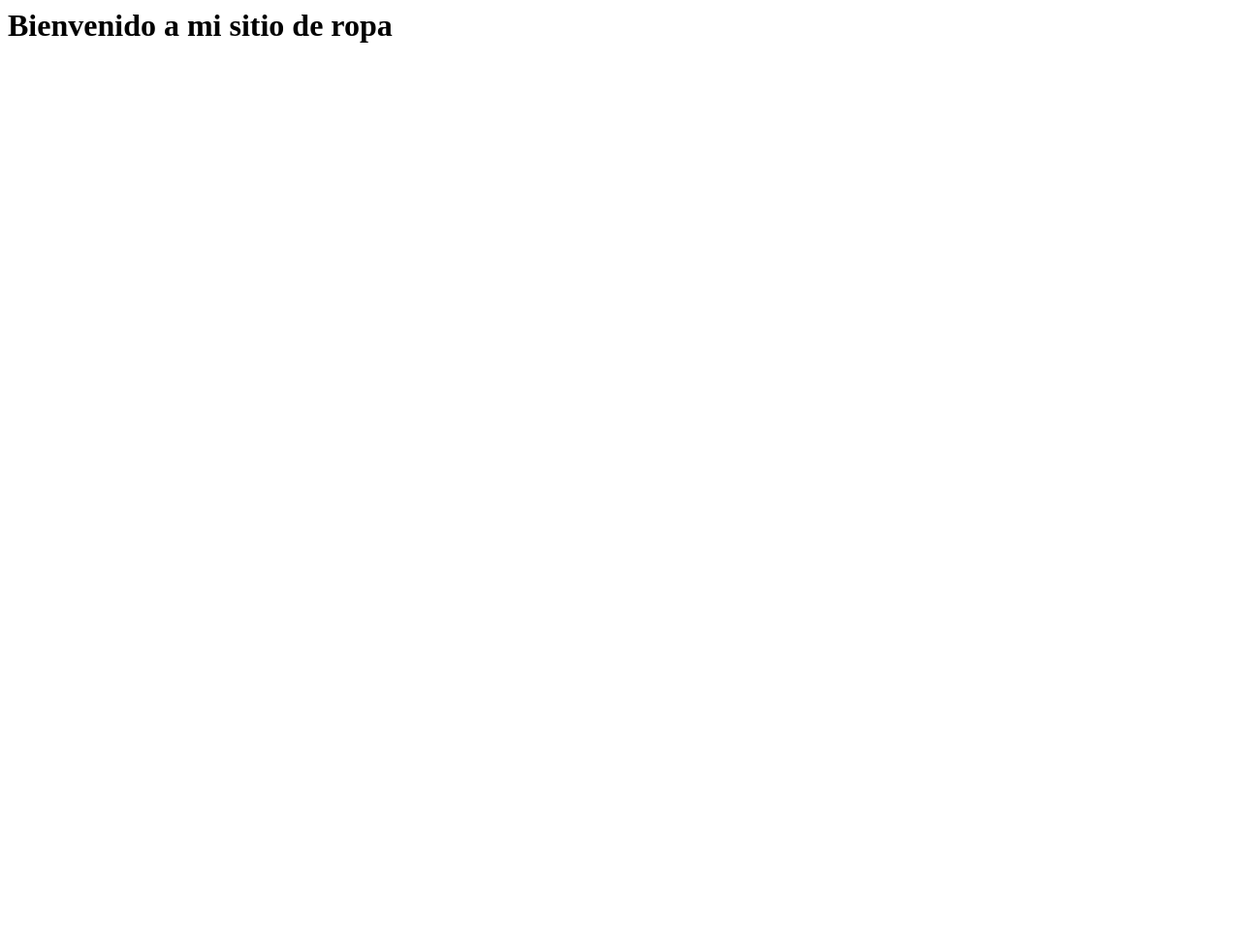
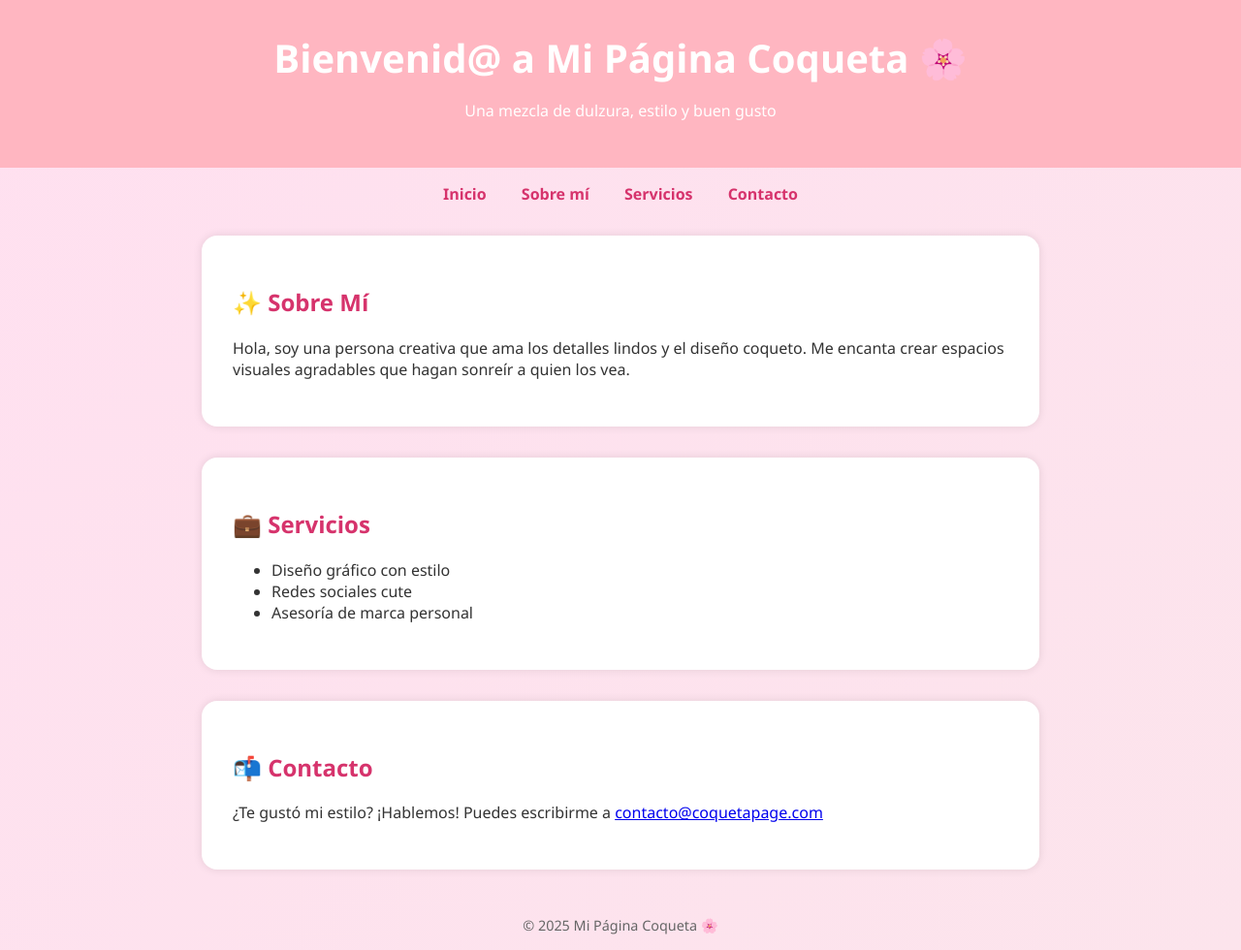
Before and after one commit to Weildor/paginaRopa, a plain HTML site: page index.html in a window 1280 px wide. Shown: the whole page at 97% size. Before the commit the page ends 800 px from the top, so only its background shows below. Drawn offline with Linux system fonts and the light colour scheme.

Commit message:
Creacion de pagina coqueta

```diff
--- a/index.html
+++ b/index.html
@@ -1,10 +1,98 @@
-<html>
-    <head>
-        <title>
-            Mi primer pafina
-        </title>
-    </head>
-    <body>
-        <h1>Bienvenido a mi sitio de ropa</h1>
-    </body>
+<!DOCTYPE html>
+<html lang="es">
+<head>
+  <meta charset="UTF-8">
+  <meta name="viewport" content="width=device-width, initial-scale=1.0">
+  <title>Página Coqueta</title>
+  <style>
+    body {
+      margin: 0;
+      font-family: 'Segoe UI', sans-serif;
+      background: linear-gradient(135deg, #ffe0f0, #fce4ec);
+      color: #333;
+    }
+
+    header {
+      background-color: #ffb6c1;
+      padding: 2rem;
+      text-align: center;
+      color: white;
+    }
+
+    header h1 {
+      margin: 0;
+      font-size: 2.5rem;
+    }
+
+    nav {
+      text-align: center;
+      margin: 1rem 0;
+    }
+
+    nav a {
+      margin: 0 1rem;
+      text-decoration: none;
+      color: #d6336c;
+      font-weight: bold;
+    }
+
+    section {
+      max-width: 800px;
+      margin: 2rem auto;
+      background: white;
+      padding: 2rem;
+      border-radius: 1rem;
+      box-shadow: 0 0 10px rgba(0,0,0,0.1);
+    }
+
+    section h2 {
+      color: #d6336c;
+    }
+
+    footer {
+      text-align: center;
+      padding: 1rem;
+      font-size: 0.9rem;
+      color: #666;
+    }
+  </style>
+</head>
+<body>
+
+  <header>
+    <h1>Bienvenid@ a Mi Página Coqueta 🌸</h1>
+    <p>Una mezcla de dulzura, estilo y buen gusto</p>
+  </header>
+
+  <nav>
+    <a href="#">Inicio</a>
+    <a href="#">Sobre mí</a>
+    <a href="#">Servicios</a>
+    <a href="#">Contacto</a>
+  </nav>
+
+  <section>
+    <h2>✨ Sobre Mí</h2>
+    <p>Hola, soy una persona creativa que ama los detalles lindos y el diseño coqueto. Me encanta crear espacios visuales agradables que hagan sonreír a quien los vea.</p>
+  </section>
+
+  <section>
+    <h2>💼 Servicios</h2>
+    <ul>
+      <li>Diseño gráfico con estilo</li>
+      <li>Redes sociales cute</li>
+      <li>Asesoría de marca personal</li>
+    </ul>
+  </section>
+
+  <section>
+    <h2>📬 Contacto</h2>
+    <p>¿Te gustó mi estilo? ¡Hablemos! Puedes escribirme a <a href="mailto:contacto@coquetapage.com">contacto@coquetapage.com</a></p>
+  </section>
+
+  <footer>
+    © 2025 Mi Página Coqueta 🌸
+  </footer>
+
+</body>
 </html>
```
